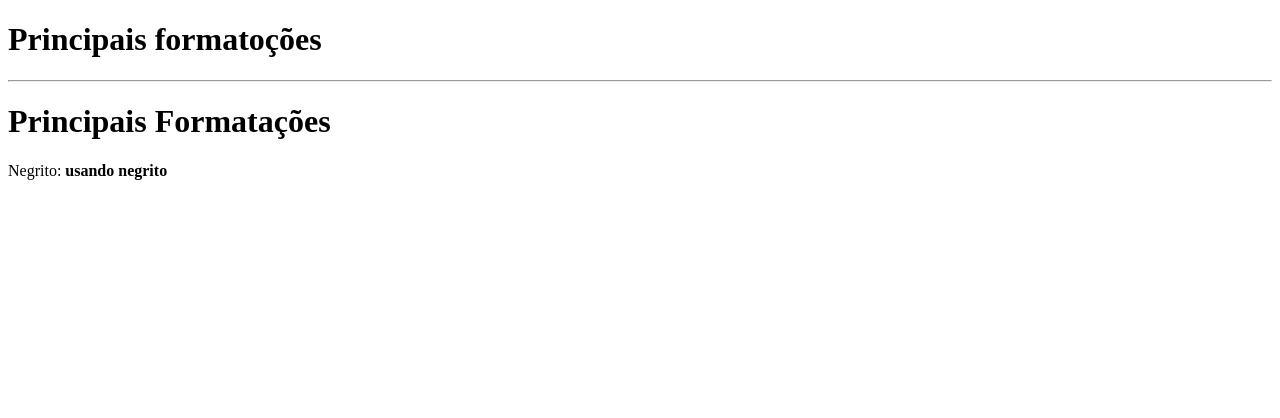
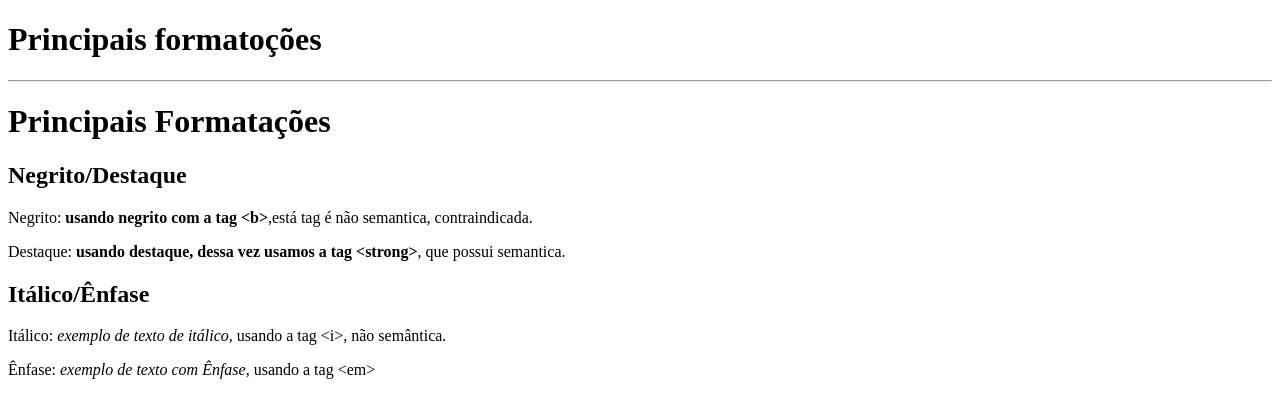
Before and after one commit to fernandes053/Estudos-em-html-css, a plain HTML site: page html-css/exercicios/exerc008/index.html in a window 1280 px wide. Drawn offline with Linux system fonts and the light colour scheme.

Commit message:
novos exercicios

```diff
--- a/html-css/exercicios/exerc008/index.html
+++ b/html-css/exercicios/exerc008/index.html
@@ -11,8 +11,12 @@
 <h1>Principais formatoções</h1>
 <hr>
 <h1>Principais Formatações</h1>
-<p>Negrito: <b>usando negrito</b></p>
-<p></p>
+<h2>Negrito/Destaque</h2>
+<p>Negrito: <b>usando negrito com a tag &lt;b&gt;</b>,está tag é não semantica, contraindicada.</p>
+<p>Destaque: <strong>usando destaque, dessa vez usamos a tag &lt;strong&gt;</strong>, que possui semantica.</p>
+<h2>Itálico/Ênfase</h2>
+<p>Itálico: <i>exemplo de texto de itálico</i>, usando a tag &lt;i&gt;, não semântica.</p>
+<p>Ênfase: <em>exemplo de texto com Ênfase</em>, usando a tag &lt;em&gt;</p>
 
 
 </body>
```
